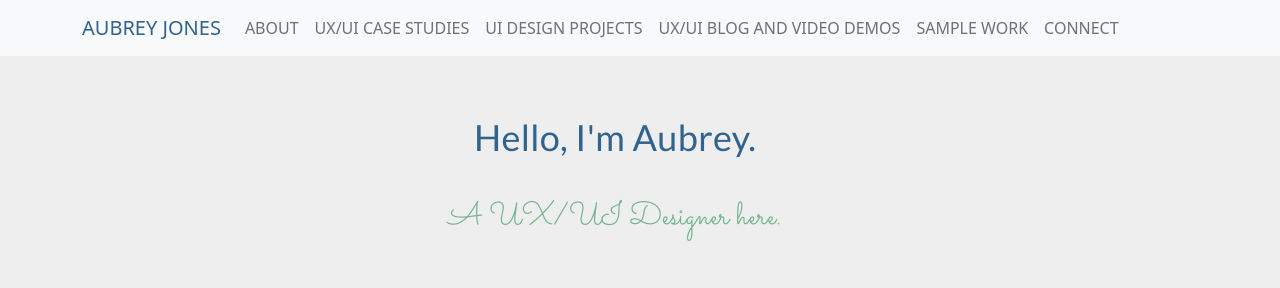
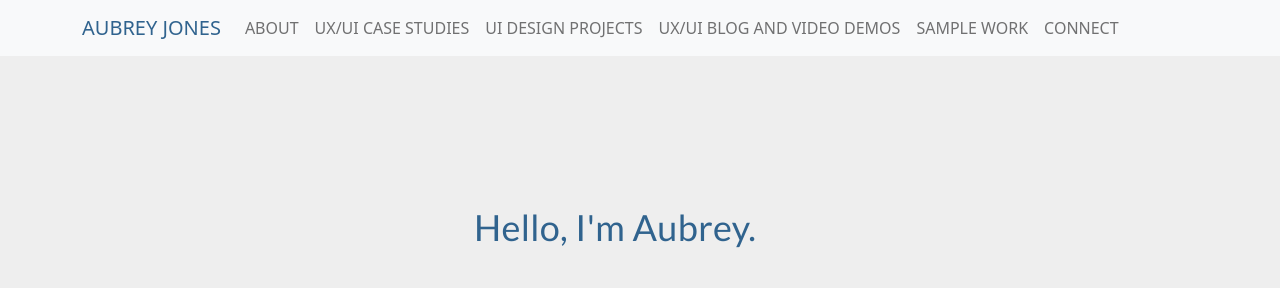
Before and after one commit to aubreyjonescreatives/ux-ui-portfolio, a React (Create React App) app: page / in a window 1280 px wide. Shown: the top 288 px of the page. Built offline with nearby package versions, Linux system fonts and the light colour scheme.

Commit message:
adding padding and whitespace to hero content

```diff
--- a/src/Pages/Landing.js
+++ b/src/Pages/Landing.js
@@ -22,7 +22,7 @@ const aboutStyles = {
   paddingTop: '100px',
   paddingBottom: '50px',
   backgroundColor: '#eee',
-  height: '500px'
+  height: '700px'
 
 }
 
@@ -41,7 +41,7 @@ fontWeight: '400'
 
 const headerStylesName = {
   margin: '0px 100px 20px 50px',
-  paddingTop: '10px',
+  paddingTop: '100px',
   color: '#30638E',
   fontSize: '36px',
   fontFamily: 'Lato',
```
